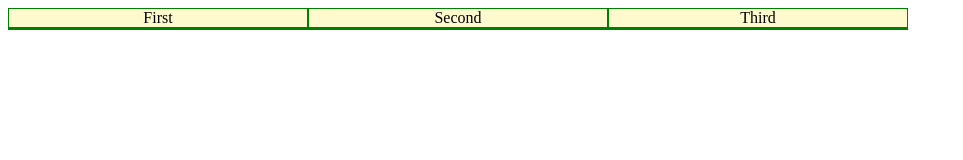
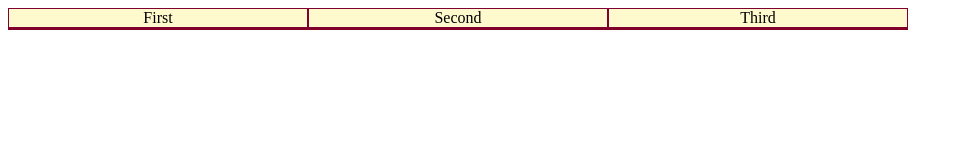
Before and after one commit to Galanyk/js_13, a plain HTML site: page js_13-master/js_13-master/index.html in a window 1280 px wide. Shown: the whole page, without its empty margins (0-963 px from the left). Drawn offline with Linux system fonts and the light colour scheme.

Commit message:
Correct css code

```diff
--- a/js_13-master/js_13-master/Accordion.js
+++ b/js_13-master/js_13-master/Accordion.js
@@ -66,7 +66,6 @@ class Accordeon {
 
     handleClick = (e) => {
         if (e.target.classList.contains(Accordeon.CLASSES.HEADER_CLASS)) {
-
             const indexEl = this.fineIndex(e.target);
             this.setActive(indexEl);
         }
@@ -74,8 +73,7 @@ class Accordeon {
 
     fineIndex(element) {
         const el = element.closest(`.${Accordeon.CLASSES.CONTAINER_HEADER}`);
-        return Array.prototype.indexOf.call(el.children, element)
-
+        return Array.prototype.indexOf.call(el.children, element);
     }
 
     setActive(indexEl) {
@@ -83,7 +81,7 @@ class Accordeon {
             switch (i) {
                 case Accordeon.CLASSES.CONTINER_HEADER_INDEX:
                     Array.prototype.forEach.call(element.children, (e, i) => {
-                        const HEADER = e
+                        const HEADER = e;
                         if (i === indexEl) {
                             HEADER.classList.add(Accordeon.CLASSES.BACKGROUND);
                         } else {
--- a/js_13-master/js_13-master/acc-styles.css
+++ b/js_13-master/js_13-master/acc-styles.css
@@ -4,7 +4,7 @@
 
 .acc-header {
     background-color: lemonchiffon;
-    border: 1px solid green;
+    border: 1px solid rgb(128, 0, 49);
     font-size: 18;
     width: 300px;
     text-align: center;
@@ -12,7 +12,7 @@
 
 .acc-container-body {
     background-color: honeydew;
-    border: 1px solid green;
+    border: 1px solid rgb(128, 0, 38);
     display: flex;
     width: 900px;
 }
```
